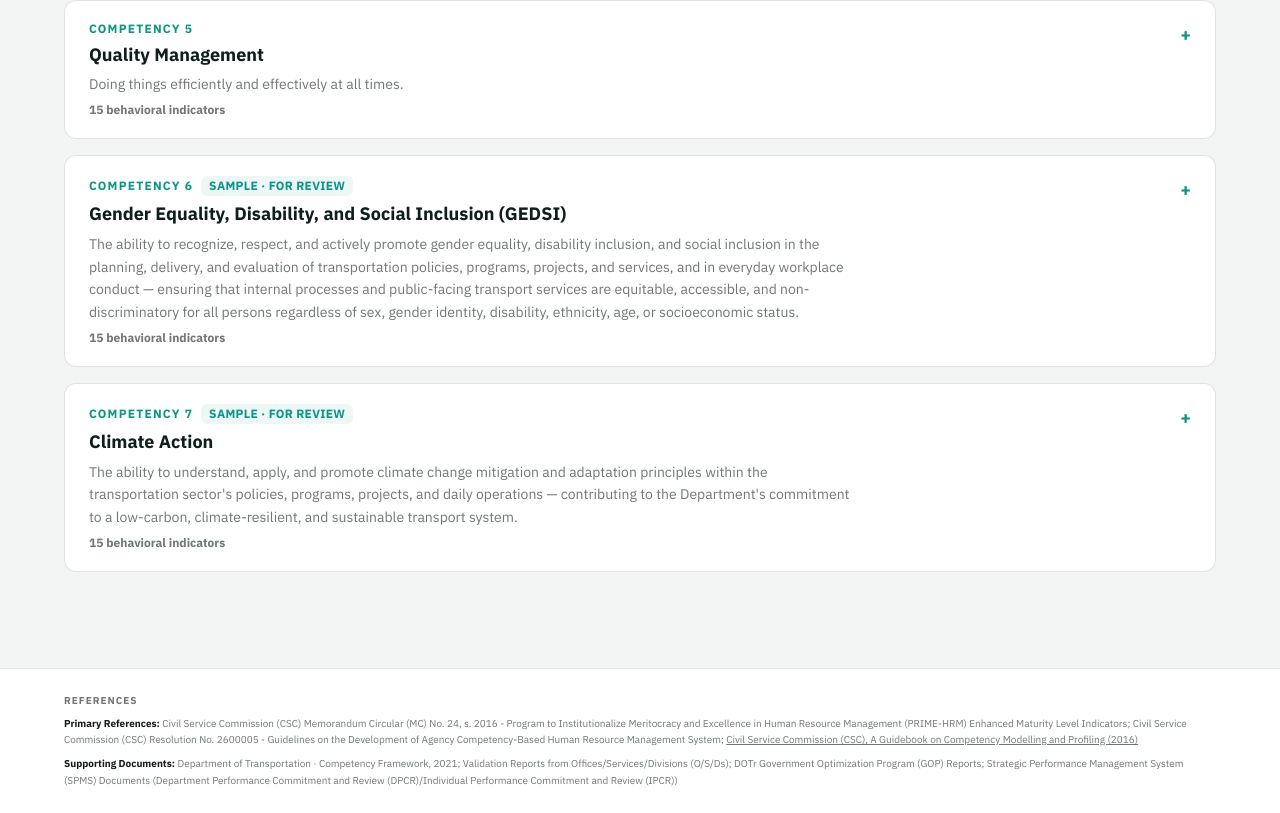
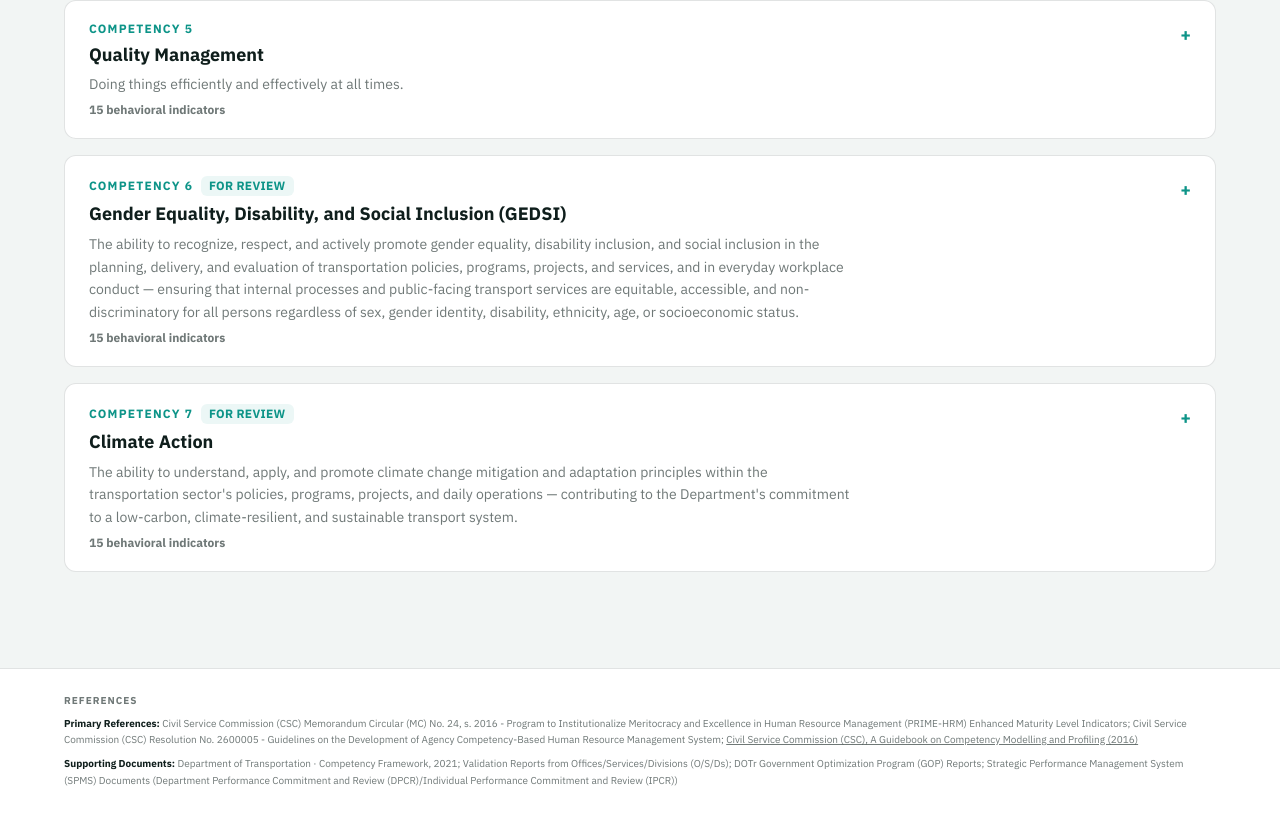
Before and after one commit to mg-escoto/dotr-technical-functional-competencies, a Next.js app: page /core in a window 1280 px wide. Shown: the part 1388-2201 px from the top of the page. Built offline with nearby package versions, Linux system fonts and the light colour scheme.

Commit message:
Drop "Sample" from Core Competencies review badge
Badge now reads "For Review" instead of "Sample · For Review".

```diff
--- a/app/core/page.tsx
+++ b/app/core/page.tsx
@@ -99,7 +99,7 @@ export default function CoreCompetenciesPage() {
                           className="text-xs font-bold uppercase tracking-wide px-2 py-0.5 rounded-md w-fit"
                           style={{ background: C.subtleBg, color: C.orange }}
                         >
-                          Sample · For Review
+                          For Review
                         </p>
                       )}
                     </div>
```
